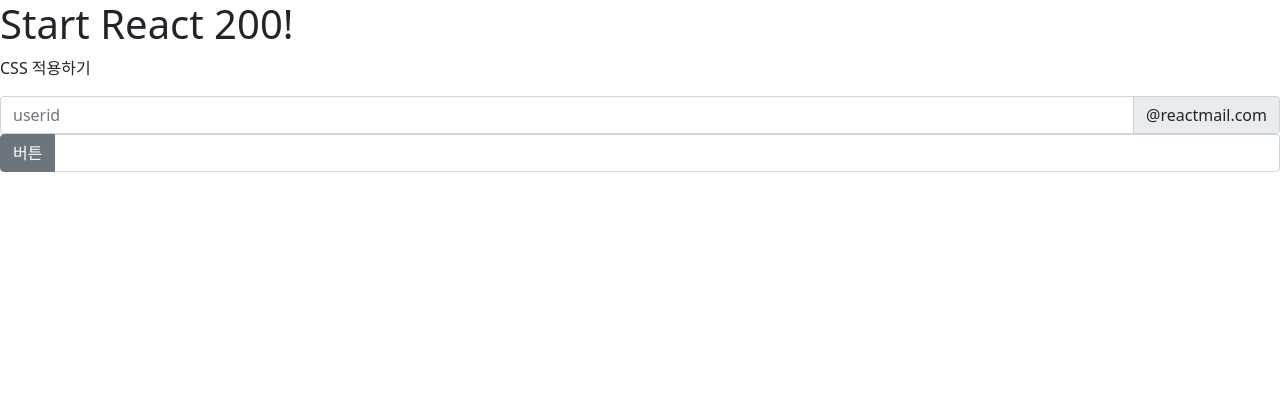
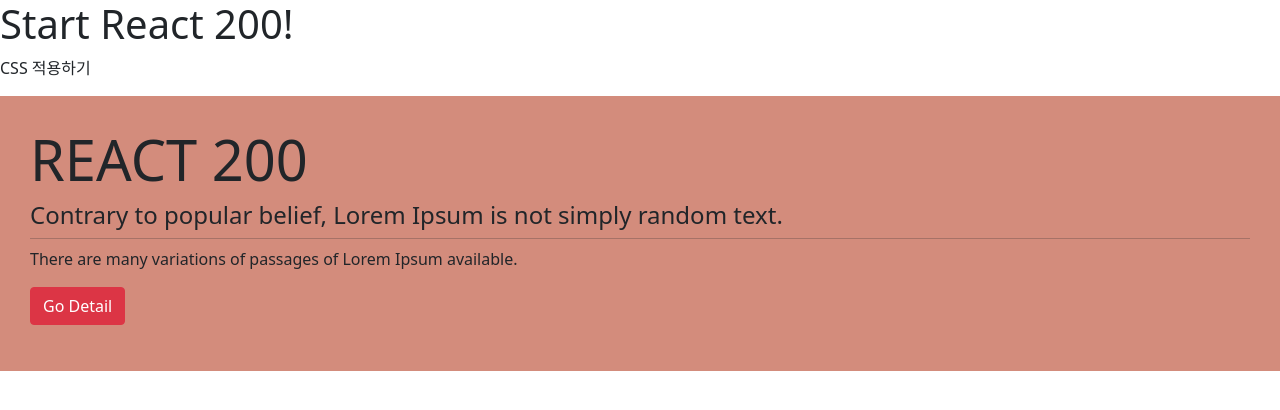
Before and after one commit to prsn-ts/react200, a React (Create React App) app: page / in a window 1280 px wide. Shown: the top 410 px of the page. Built offline with nearby package versions, Linux system fonts and the light colour scheme.

Commit message:
reactstrap Jumbotron 사용하기(초급 046)

```diff
--- a/src/App.js
+++ b/src/App.js
@@ -1,5 +1,5 @@
 import React from 'react';
-import ReactstrapInputGroup from './R045_ReactstrapInputGroup'
+import ReactstrapJumbotron from './R046_ReactstrapJumbotron'
 import 'bootstrap/dist/css/bootstrap.css'
 
 function App() {
@@ -7,7 +7,7 @@
     <div>
       <h1>Start React 200!</h1>
       <p>CSS 적용하기</p>
-      <ReactstrapInputGroup/>
+      <ReactstrapJumbotron/>
     </div>
   );
 }
--- /dev/null
+++ b/src/R046_ReactstrapJumbotron.js
@@ -0,0 +1,24 @@
+import React, { Component } from 'react';
+import { Button } from 'reactstrap';
+
+class R046_ReactstrapJumbotron extends Component {
+    render() {
+        return (
+            <>
+                <div style={{backgroundColor: "#D38C7C", padding: "30px"}}>
+                    <h1 className='display-4'>REACT 200</h1>
+                    <p className='h4'>Contrary to popular belief,
+                    Lorem Ipsum is not simply random text.</p>
+                    <hr className='my-2'/>
+                    <p>There are many variations of passages of
+                    Lorem Ipsum available.</p>
+                    <p className='lead'>
+                        <Button color='danger'>Go Detail</Button>
+                    </p>
+                </div>
+            </>
+        )
+    }
+}
+
+export default R046_ReactstrapJumbotron;
```
Also changed, not shown: 2 other files (tests, documents, lock files or other folders).
